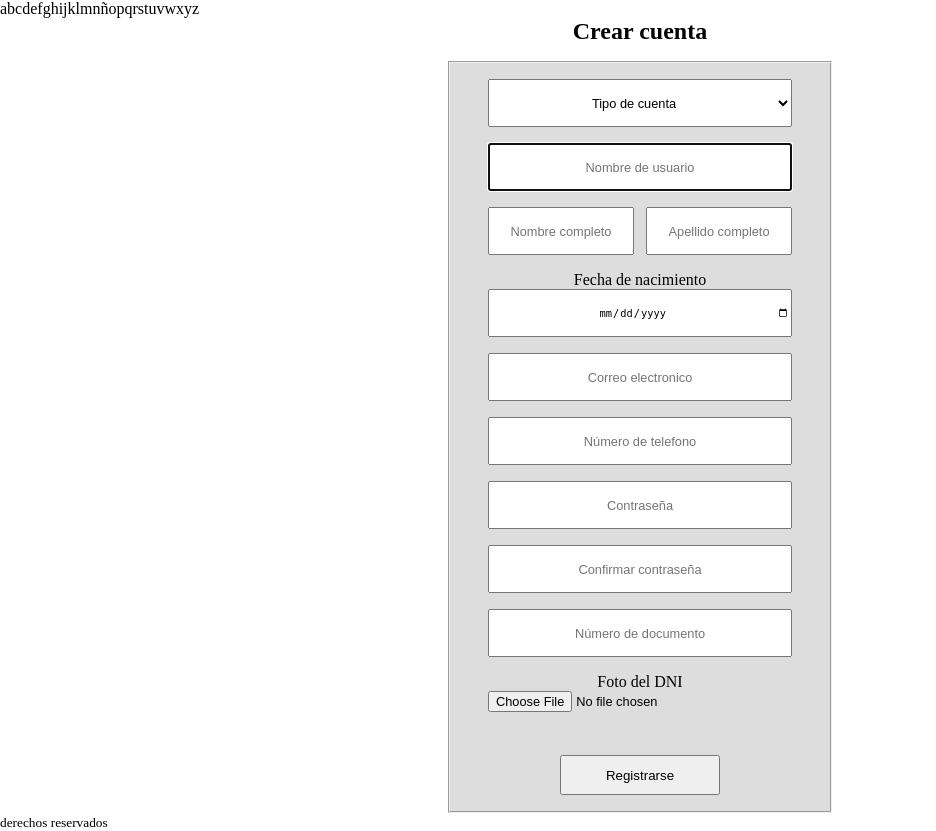
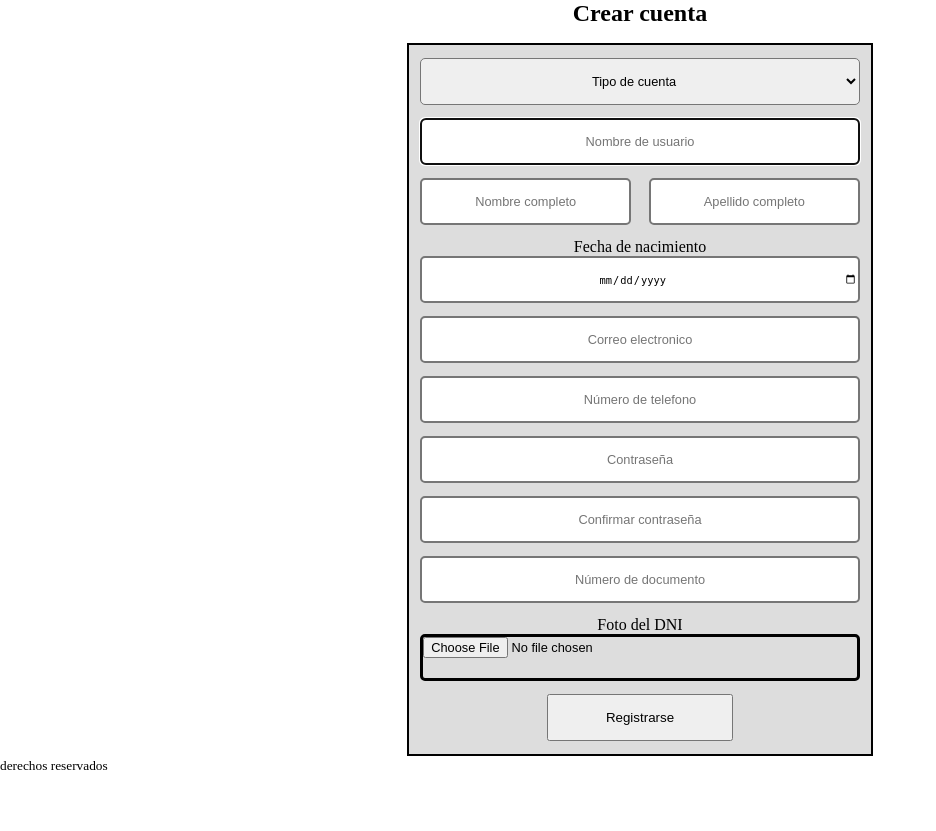
Before and after one commit to NemeZar87/clinex, a Django app: page /cuenta/registro/ in a window 1280 px wide. Shown: the part 95-926 px from the top of the page, without its empty margins (0-936 px from the left). After the commit the page ends 865 px from the top, so only its background shows below. Run offline with Django 5.2, Linux system fonts and the light colour scheme.

Commit message:
se ajustaron los templates y statics de registro y inicio_sesion Tomás

```diff
--- a/cuenta/static/cuenta/registro.css
+++ b/cuenta/static/cuenta/registro.css
@@ -6,20 +6,22 @@ input[type=number]::-webkit-outer-spin-button {
 }
 /* ################################################## */
 
+
 form {
     display: flex;
     flex-direction: column;
     justify-content: center;
     align-items: center;
-    width: 100%;
+    width: 100vw;
     gap: 1rem;
 }
 
 fieldset {
     display: flex;
     flex-direction: column;
-    width: 30%;
+    width: 350pt;
     background-color: #ddd;
+    border: 2pt solid #000;
 }
 
 .campos {
@@ -35,21 +37,21 @@ fieldset {
     display: flex;
     flex-direction: column;
     align-items: center;
-    margin: 0 1rem 1rem 1rem;
     width: 100%;
 }
 
 input, select {
-    width: 80%;
-    height: 3rem;
+    border-style: solid;
+    width: 95%;
+    height: 35pt;
     text-align: center;
     font-size: 80%;
+    border-radius: 5px;
 }
 
 button {
-    width: 10rem;
-    height: 3em;
-    margin-bottom: 1rem;
+    width: 40%;
+    height: 35pt;
 }
 
 #id_first_name, #id_last_name {
@@ -59,14 +61,23 @@ button {
 #nombre-apellido {
     display: flex;
     justify-content: space-between;
-    width: 80%;
-    margin: 0 1rem 1rem 1rem;
+    width: 95%;
+}
+
+button, input, select {
+    margin-bottom: 10pt;
 }
 
 #id_tipo_cuenta {
-    margin-top: 1rem;
+    margin-top: 10pt;
 }
 
 label {
     color: black;
 }
+
+#id_foto_dni {
+    display: flex;
+    justify-content: center;
+    align-items: center;
+}
--- a/cuenta/templates/cuenta/registro.html
+++ b/cuenta/templates/cuenta/registro.html
@@ -6,10 +6,7 @@
 {% block titulo %}
 <title>Crear cuenta</title>
 {% endblock %}
-</head>
-<body>
 {% block main %}
-    abcdefghijklmnñopqrstuvwxyz
 <form method="post", enctype="multipart/form-data">
     <h2>
         Crear cuenta
@@ -101,5 +98,3 @@
     </fieldset>
 </form>
 {% endblock %}
-</body>
-</html>
--- a/cuenta/templates/cuenta/turnos.html
+++ b/cuenta/templates/cuenta/turnos.html
@@ -26,5 +26,4 @@
     {% if errors %}
         <p>{ errors.error }</p>
     {% endif %}
-
 {% endblock %}
```
Also changed, not shown: cuenta/static/cuenta/inicio_sesion.css (+27 -0 lines), cuenta/templates/cuenta/inicio_sesion.html (+3 -8 lines), media/foto_dni/Tomas07/DNI_Argentina_2020_Frente.webp (added). Lines whose indentation alone changed are shown as unchanged.
